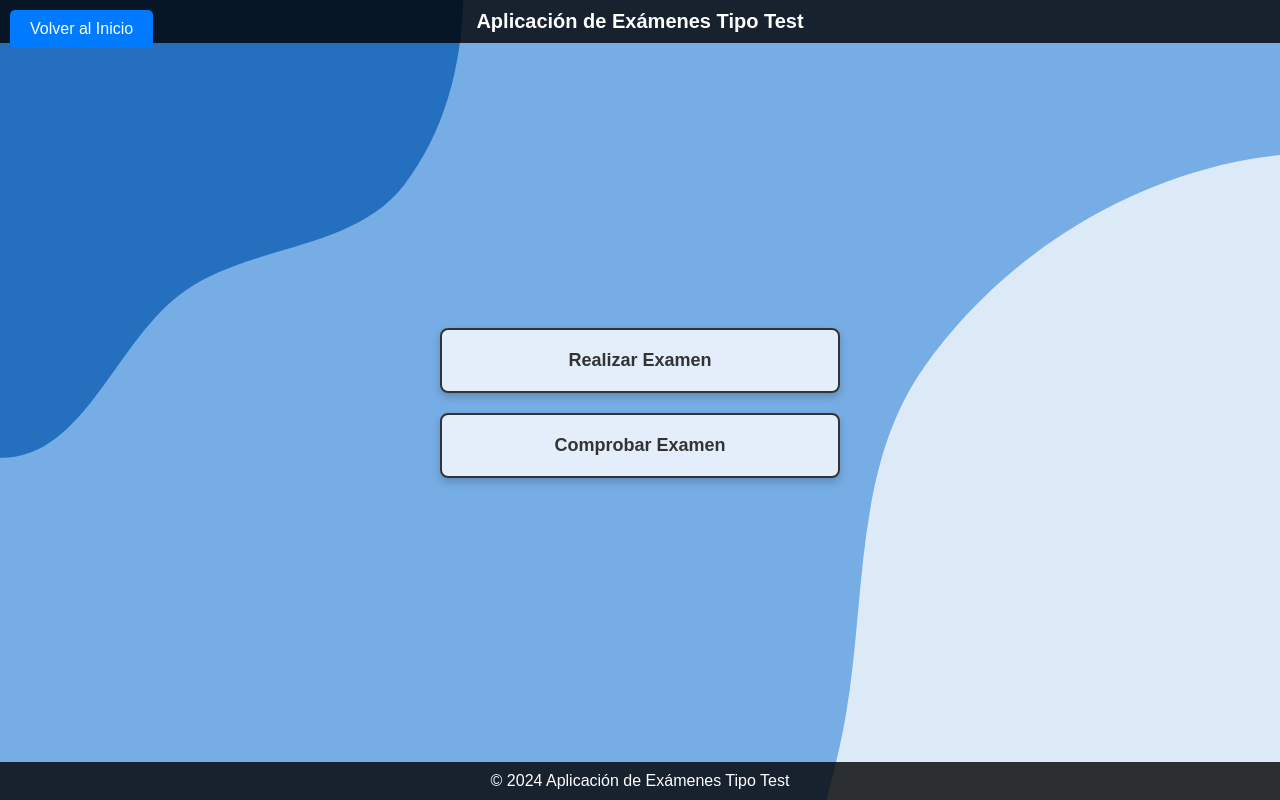
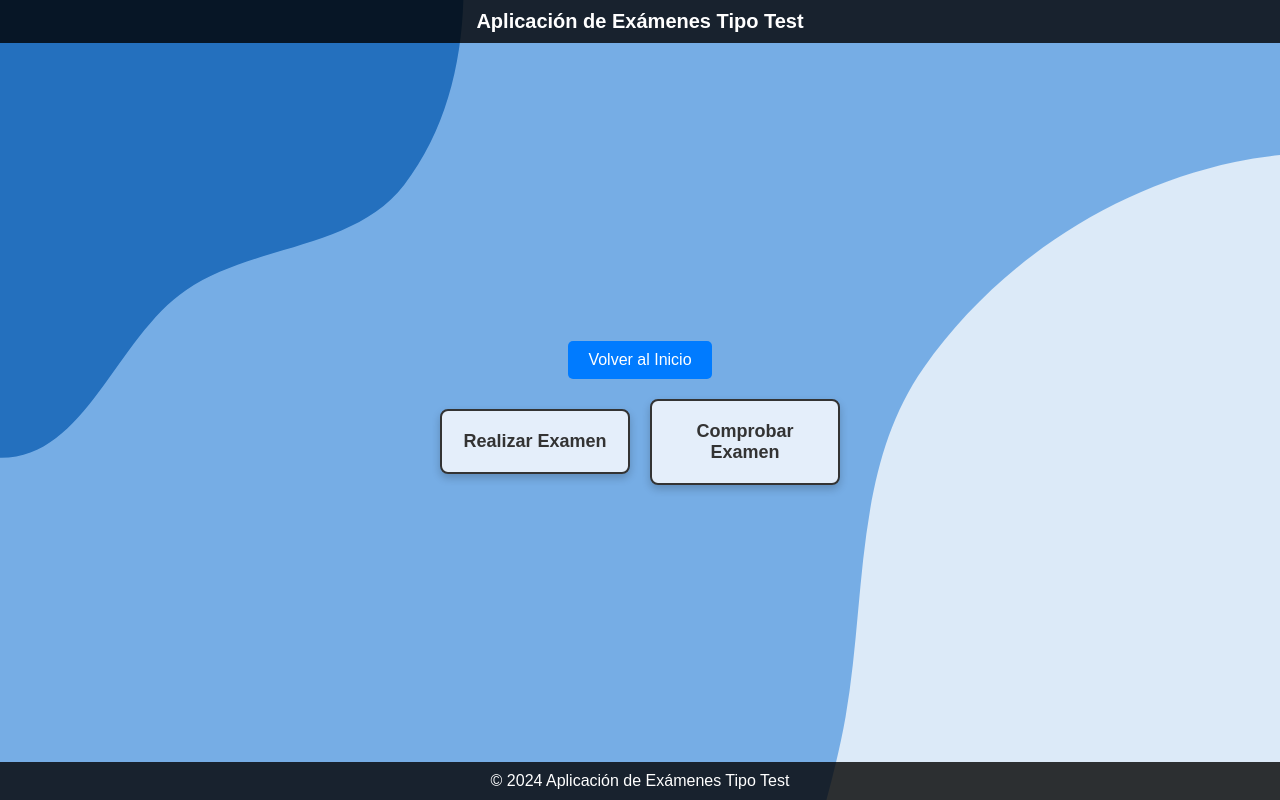
Before and after one commit to naachoo23/proyecto, a plain HTML site: page alumnos.html in a window 1280 px wide. Drawn offline with Linux system fonts and the light colour scheme.

Commit message:
3 diciembre proyecto

```diff
--- a/alumnos.html
+++ b/alumnos.html
@@ -40,9 +40,7 @@
         }
 
         #inicio {
-            position: absolute;
-            top: 10px;
-            left: 10px;
+            margin-top: 20px;
             padding: 10px 20px;
             font-size: 16px;
             background-color: #007BFF;
@@ -64,11 +62,18 @@
             justify-content: center;
             align-items: center;
             width: 100%;
+        }
+
+        .container {
+            display: flex;
+            justify-content: center;
+            align-items: center;
             gap: 20px;
+            margin-top: 20px;
         }
 
         aside {
-            width: 80%;
+            width: 45%;
             max-width: 400px;
             padding: 20px;
             border: 2px solid #333;
@@ -101,16 +106,18 @@
 </head>
 <body>
     <header>
-        <button type="button" id="inicio" onclick="location.href='index.html'">Volver al Inicio</button>
         <h1>Aplicación de Exámenes Tipo Test</h1>
     </header>
     <main>
+        <button type="button" id="inicio" onclick="location.href='index.html'">Volver al Inicio</button>
+        <div class="container">
             <aside>
                 <p>Realizar Examen</p>
             </aside>
             <aside>
                 <p>Comprobar Examen</p>
             </aside>
+        </div>
     </main>
     <footer>
         <p>&copy; 2024 Aplicación de Exámenes Tipo Test</p>
```
Lines whose indentation alone changed are shown as unchanged.
